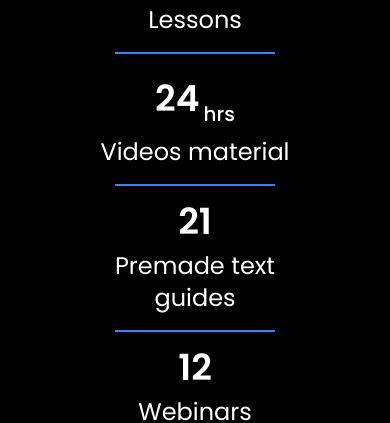
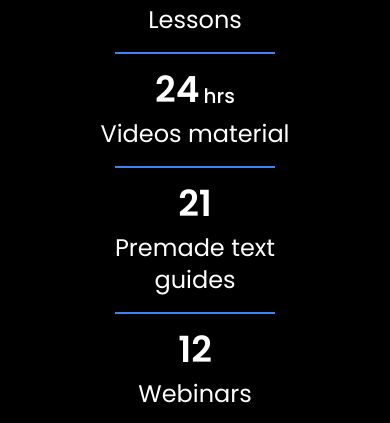
Before and after one commit to Aftab48/howtoai2, a Next.js app: page / in a window 390 px wide. Shown: the part 1190-1613 px from the top of the page. Built offline with nearby package versions, Linux system fonts and the light colour scheme.

Commit message:
small changes

```diff
--- a/app/sections/Graph.tsx
+++ b/app/sections/Graph.tsx
@@ -41,7 +41,7 @@ const Graph = () => {
           </video>
 
           <div
-            className="absolute inset-0 flex flex-col justify-start items-start space-y-6 p-10 z-10 pt-[10vh] md:pt-[26vh]
+            className="absolute inset-0 flex flex-col justify-start items-start space-y-6 p-10 z-10 pt-[10vh] md:pt-[22vh]
           xl:pt-[17vh] pl-16"
           >
             <span className="text-white text-5xl font-medium font-poppins">
--- a/app/sections/Stats.tsx
+++ b/app/sections/Stats.tsx
@@ -1,20 +1,38 @@
+"use client";
+
 import MaxWidthWrapper from "@/components/mww";
 import { infoData } from "@/constants";
-import React from "react";
+import React, { useRef } from "react";
+import CountUp from "react-countup";
+import { motion, useInView } from "framer-motion";
 
 const Stats = () => {
+  const ref = useRef(null);
+  const inView = useInView(ref);
+
   return (
     <section className="relative" id="STATS">
       <MaxWidthWrapper className="relative pb-0 sm:pt-5 md:pt-10 text-white flex flex-col justify-center z-30 max-w-screen-xl">
-        <div className="px-16">
+        <motion.div
+          ref={ref}
+          initial={{ opacity: 0, x: 100 }}
+          animate={{ opacity: inView ? 1 : 0, x: inView ? 0 : 100 }}
+          transition={{ duration: 2 }}
+          className="px-16"
+        >
           <div className="flex flex-col sm:flex-row items-center justify-between text-white py-12 font-poppins">
             {infoData.map((item, index) => (
               <React.Fragment key={index}>
                 <div className="flex flex-col items-center text-center px-1 xl:px-4">
                   <p className="text-4xl font lg:text-7xl font-semibold flex items-center">
-                    {item.value}
+                    <CountUp
+                      start={0}
+                      end={item.value}
+                      duration={3}
+                      decimals={0}
+                    />
                     {index === 1 && (
-                      <span className="text-xl lg:text-3xl pt-[30px] pl-1 font-medium">
+                      <span className="text-xl lg:text-3xl pt-[12px] lg:pt-[30px] pl-1 font-medium">
                         hrs
                       </span>
                     )}
@@ -30,7 +48,7 @@ const Stats = () => {
               </React.Fragment>
             ))}
           </div>
-        </div>
+        </motion.div>
       </MaxWidthWrapper>
     </section>
   );
--- a/app/sections/reviews.tsx
+++ b/app/sections/reviews.tsx
@@ -4,6 +4,7 @@ import React, { useRef, useEffect } from "react";
 import MaxWidthWrapper from "@/components/mww";
 import { motion, useScroll, useAnimation } from "framer-motion";
 import Image from "next/image";
+import { Tilt } from "react-tilt";
 
 const Review = () => {
   const ref = useRef<HTMLDivElement>(null);
@@ -67,7 +68,7 @@ const Review = () => {
             variants={childVariants}
             className="grid-s-f p-4 pb-0 sm:p-0 md:p-4 md:pb-0 lg:p-0 gap-6"
           >
-            <div className="rounded-xl p-4 shadow-test bg-[#222222]">
+            <Tilt className="rounded-xl p-4 shadow-test bg-[#222222]">
               <div className="flex items-center mb-4">
                 <Image
                   src="/img/Ellipse1.png"
@@ -88,8 +89,8 @@ const Review = () => {
                 hit 10k in less than 7 days from now due to the kindness &
                 helpfulness of our mentors. W program join up right now
               </p>
-            </div>
-            <div className="rounded-xl mb-0 sm:mb-4 md:mb-0 shadow-test p-4 bg-[#222222]">
+            </Tilt>
+            <Tilt className="rounded-xl mb-0 sm:mb-4 md:mb-0 shadow-test p-4 bg-[#222222]">
               <div className="flex items-center mb-4">
                 <Image
                   src="/img/Ellipse1.png"
@@ -107,13 +108,13 @@ const Review = () => {
                 SINGLE ONE OF MY QUESTIONS AND THEY NEVER EVER LEAVE ME HANGING
                 FOR ANY QUESTIONS
               </p>
-            </div>
+            </Tilt>
           </motion.div>
           <motion.div
             variants={childVariants}
             className="grid-f-f p-4 pb-0 sm:p-0 md:p-4 md:pb-0 lg:p-0 gap-6"
           >
-            <div className="rounded-xl shadow-test p-4 bg-[#222222]">
+            <Tilt className="rounded-xl shadow-test p-4 bg-[#222222]">
               <div className="flex items-center mb-4">
                 <Image
                   src="/img/Ellipse1.png"
@@ -131,8 +132,8 @@ const Review = () => {
                 provide in upgrade I have been in for a week and learning daily
                 mentors to help you out with any questions you have
               </p>
-            </div>
-            <div className="rounded-xl mb-0 sm:mb-4 md:mb-0 shadow-test p-4 bg-[#222222]">
+            </Tilt>
+            <Tilt className="rounded-xl mb-0 sm:mb-4 md:mb-0 shadow-test p-4 bg-[#222222]">
               <div className="flex items-center mb-4">
                 <Image
                   src="/img/Ellipse1.png"
@@ -153,13 +154,13 @@ const Review = () => {
                 both recommended how should I monetize my account, and in 3 DAYS
                 I've made almost 400$, with like 5 vids
               </p>
-            </div>
+            </Tilt>
           </motion.div>
           <motion.div
             variants={childVariants}
             className="grid-s-f p-4 sm:p-0 md:p-4 md:pb-0 lg:p-0 gap-6"
           >
-            <div className="rounded-xl shadow-test bg-[#222222] p-4">
+            <Tilt className="rounded-xl shadow-test bg-[#222222] p-4">
               <div className="flex items-center mb-4">
                 <Image
                   src="/img/Ellipse1.png"
@@ -182,8 +183,8 @@ const Review = () => {
                 to 2.5k followers in 6 days. The growth program is a game
                 changer
               </p>
-            </div>
-            <div className="rounded-xl shadow-test p-4 bg-[#222222]">
+            </Tilt>
+            <Tilt className="rounded-xl shadow-test p-4 bg-[#222222]">
               <div className="flex items-center mb-4">
                 <Image
                   src="/img/Ellipse1.png"
@@ -202,7 +203,7 @@ const Review = () => {
                 helps a whole lot! They guide you step by step on how to become
                 really successful in the program
               </p>
-            </div>
+            </Tilt>
           </motion.div>
         </motion.div>
       </MaxWidthWrapper>
--- a/constants/index.ts
+++ b/constants/index.ts
@@ -1,8 +1,8 @@
 export const infoData = [
-  { value: "37", label: "Lessons" },
-  { value: "24", label: "Videos material" },
-  { value: "21", label: "Premade text guides" },
-  { value: "12", label: "Webinars" },
+  { value: 37, label: "Lessons" },
+  { value: 24, label: "Videos material" },
+  { value: 21, label: "Premade text guides" },
+  { value: 12, label: "Webinars" },
 ];
 
 export const cards = [
--- a/package.json
+++ b/package.json
@@ -17,8 +17,10 @@
     "lucide-react": "^0.424.0",
     "next": "14.2.5",
     "react": "^18.3.1",
+    "react-countup": "^6.5.3",
     "react-dom": "^18.3.1",
     "react-icons": "^5.2.1",
+    "react-tilt": "^1.0.2",
     "tailwind-merge": "^2.4.0",
     "tailwindcss-animate": "^1.0.7"
   },
```
Also changed, not shown: 2 other files (tests, documents, lock files or other folders).
